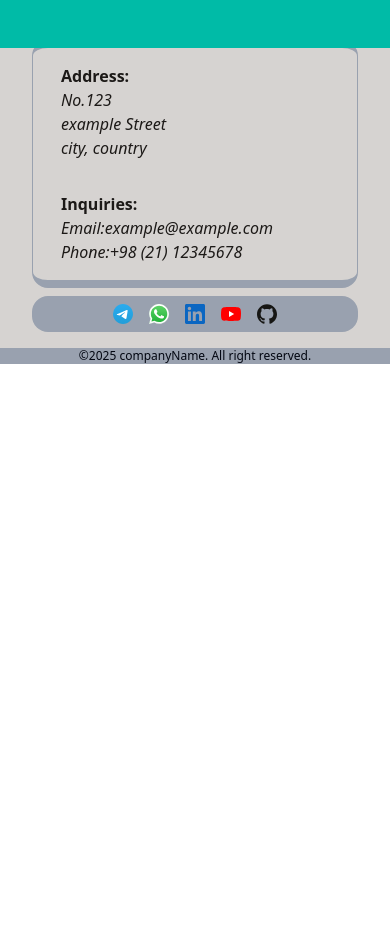
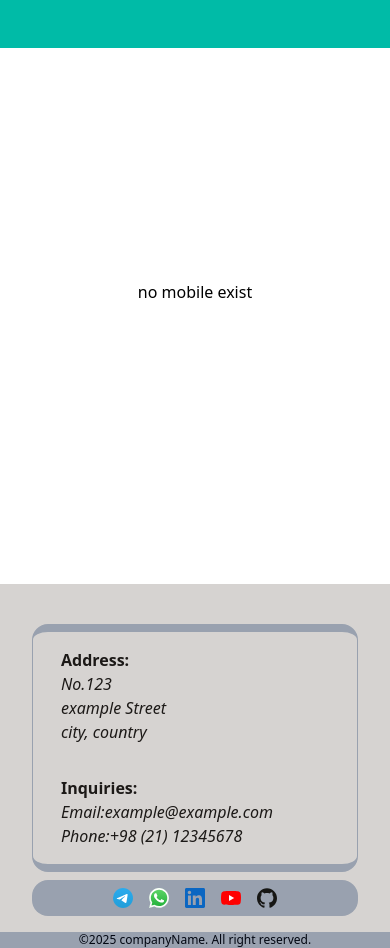
Before and after one commit to yaser-pakniyat/shop-demo, a Next.js app: page /shop/1/1 in a window 390 px wide. Before the commit the page ends 844 px from the top, so only its background shows below. Built offline with nearby package versions, Linux system fonts and the light colour scheme; some icons are missing.

Commit message:
feat(MobileDetail): render message when mobile not found

```diff
--- a/pages/shop/[store]/[mobileDetail].tsx
+++ b/pages/shop/[store]/[mobileDetail].tsx
@@ -16,6 +16,12 @@ export default function MobileDetail() {
     dispatch(fetchMobiles());
     }, [dispatch]);
     if (loading) return <RiseLoader />;
+      if (!mobile)
+    return (
+      <p className="flex h-[calc(100vh-260px)] items-center justify-center">
+        no mobile exist
+      </p>
+    );
 
   return (
     <div>
```
